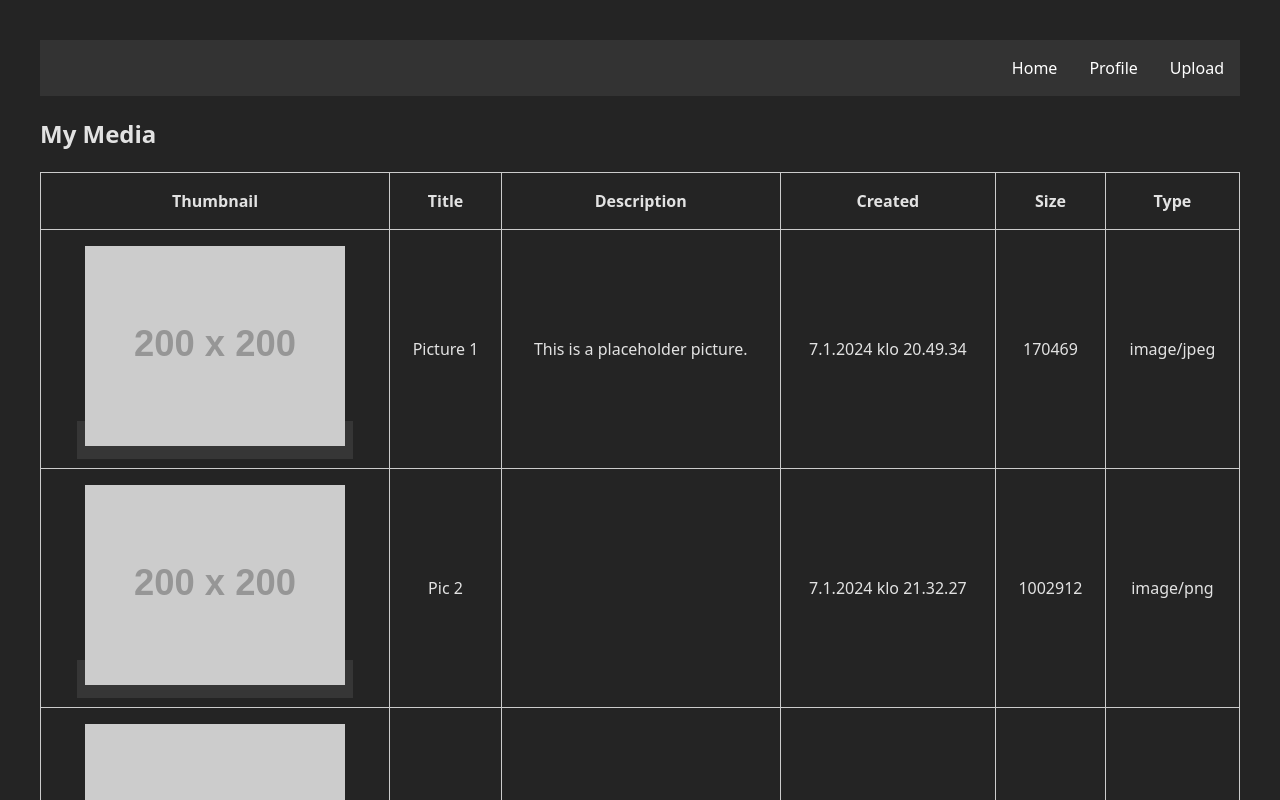
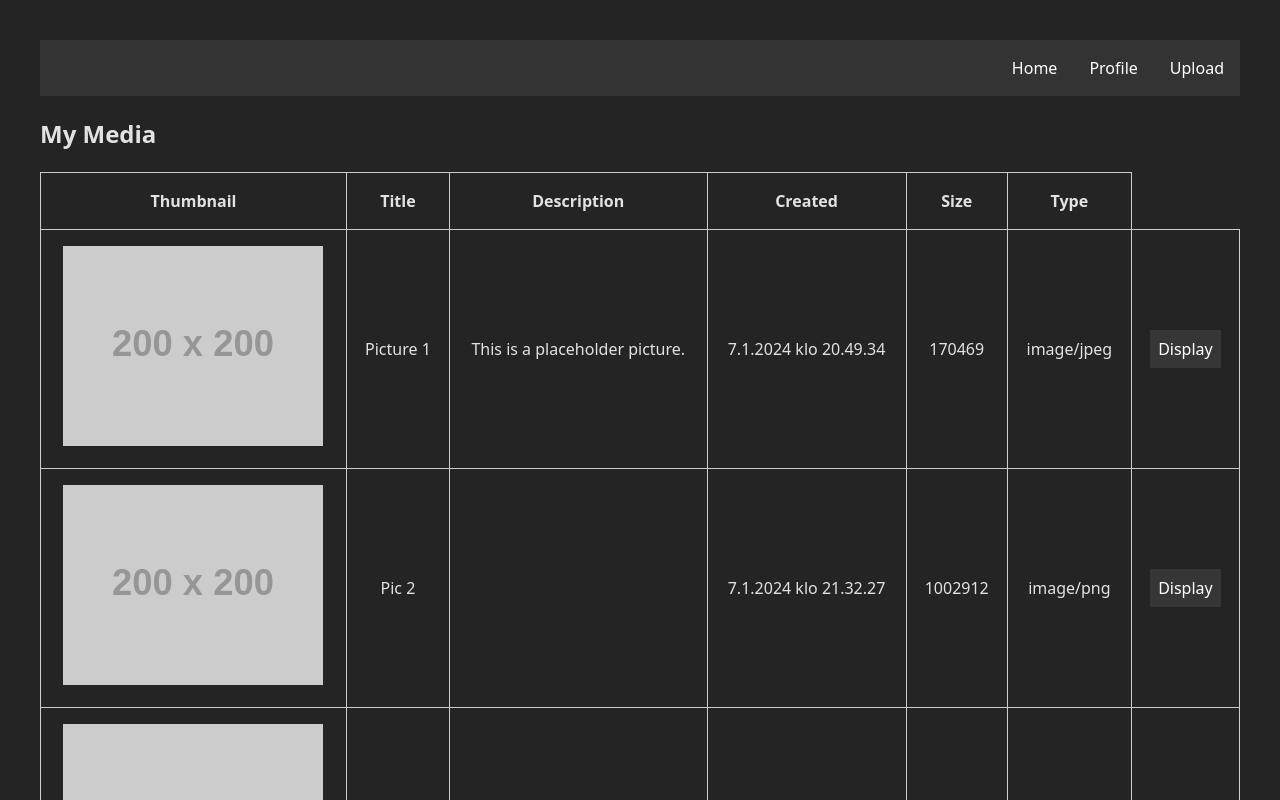
Before and after one commit to Jonskuup/vite-project, a React (Vite) app: page / in a window 1280 px wide. Shown: the top 800 px of the page. Built offline with nearby package versions, Linux system fonts and the light colour scheme.

Commit message:
mediarow korjattu että display näkyy

```diff
--- a/src/components/MediaRow.jsx
+++ b/src/components/MediaRow.jsx
@@ -2,20 +2,22 @@ import PropTypes from 'prop-types';
 import {Link} from 'react-router';
 
 // src/components/MediaRow.jsx
-const MediaRow = (props) => {
-  const {item} = props;
+const MediaRow = ({item}) => {
   return (
     <tr>
       <td>
-        <Link to="/single" state={item}>
-          <img src={item.thumbnail} alt={item.title} />
-        </Link>
+        <img src={item.thumbnail} alt={item.title} />
       </td>
       <td>{item.title}</td>
       <td>{item.description}</td>
       <td>{new Date(item.created_at).toLocaleString('fi-FI')}</td>
       <td>{item.filesize}</td>
       <td>{item.media_type}</td>
+      <td>
+        <Link to="/single" state={item}>
+          Display
+        </Link>
+      </td>
     </tr>
   );
 };
```
